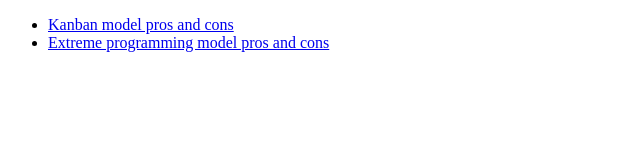
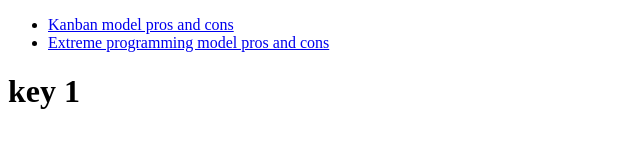
Before and after one commit to Estlib/TARge20J-ri, a plain HTML site: page HAATEMELL/models.html in a window 1280 px wide. Shown: the whole page, without its empty margins (0-640 px from the left). Drawn offline with Linux system fonts and the light colour scheme.

Commit message:
link fix 2

```diff
--- a/HAATEMELL/models.html
+++ b/HAATEMELL/models.html
@@ -12,6 +12,7 @@
       <li><a href="kanban.html">Kanban model pros and cons</a></li>
       <li><a href="exprog.html">Extreme programming model pros and cons</a></li>
    </ul>
+   <h1 id="test">key 1</h1>
 
 
 </body>
```
